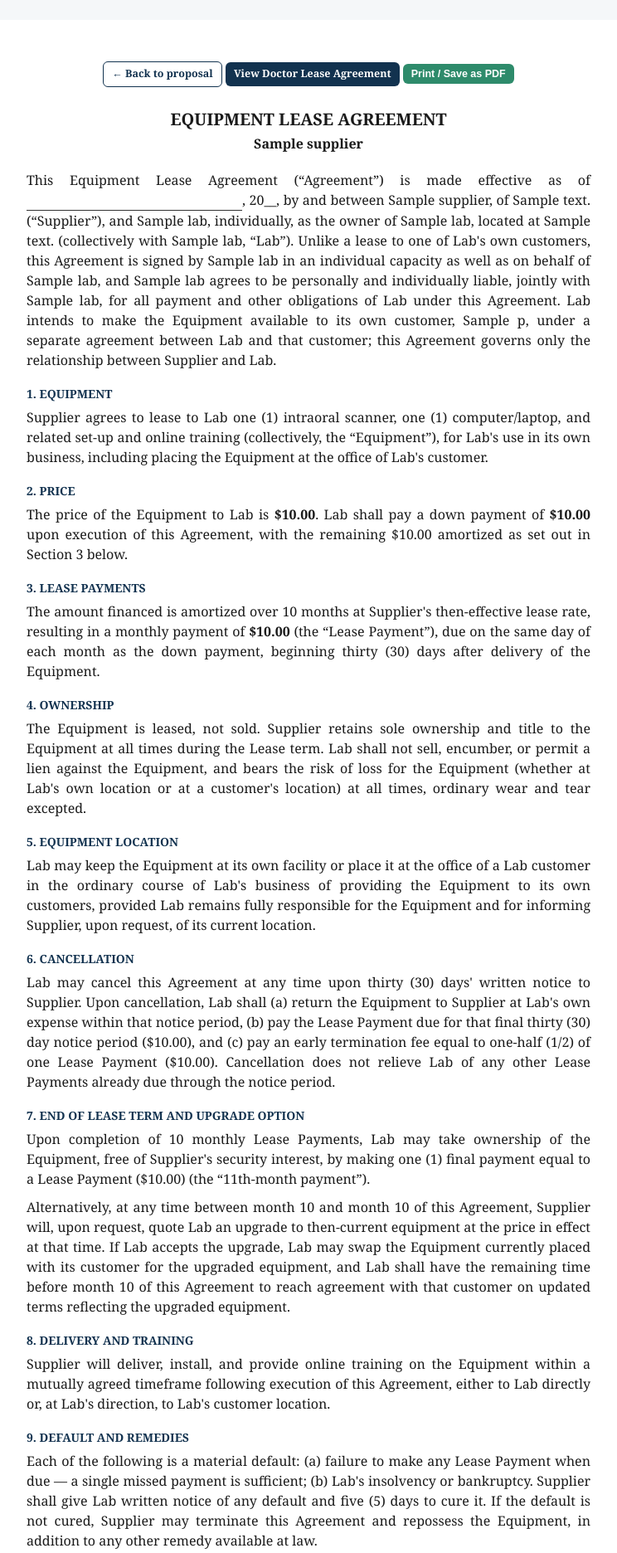
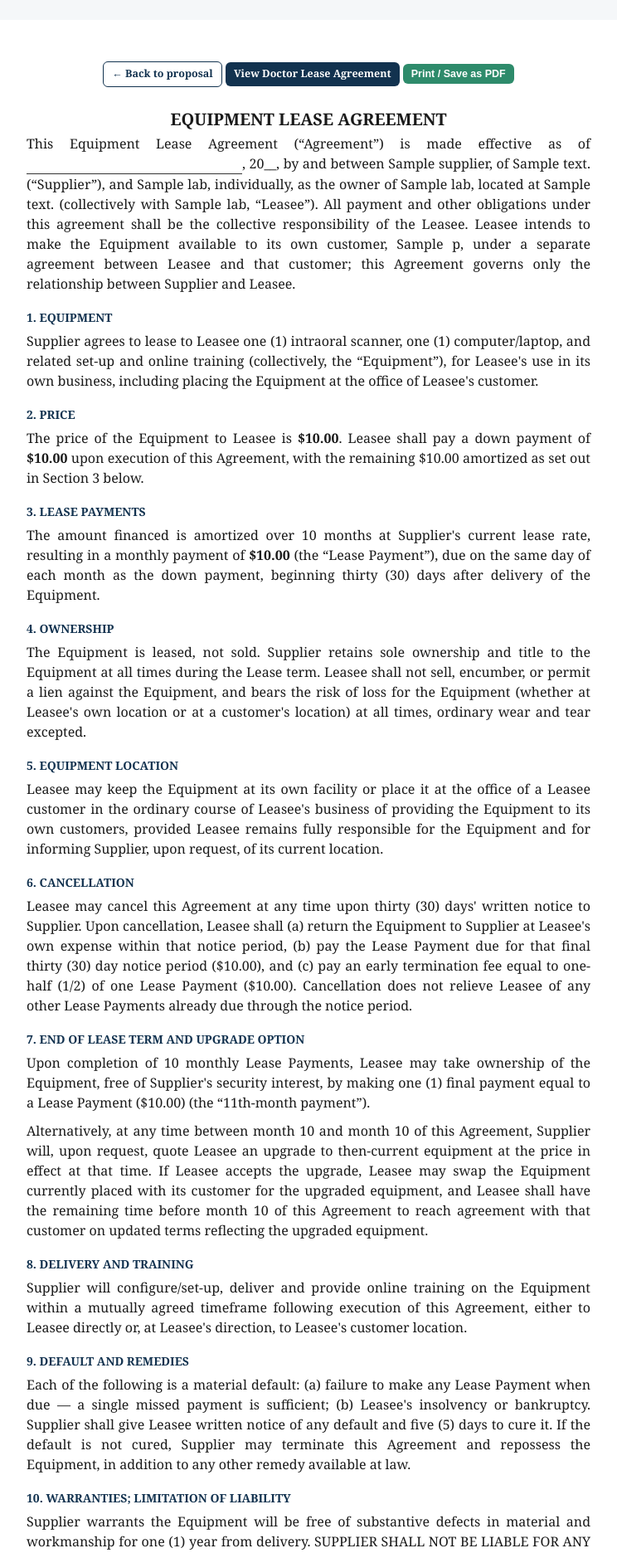
Before and after one commit to jvonthaden3/IntraOral-Lease, a Flask app: template templates/lab_agreement.html in a window 1280 px wide. Shown: the part 51-1923 px from the top of the page at 83% size, without its empty margins (268-1012 px from the left). Run offline with Flask 3, Linux system fonts and the light colour scheme; the template is opened without the code that fills it: most values are stand-ins (such as "Sample title", 1, 10 or a date in 2020).

Commit message:
Add files via upload

```diff
--- a/app.py
+++ b/app.py
@@ -102,6 +102,7 @@ def api_create_lab():
         owner_name=data.get("owner_name", "").strip(),
         owner_address=data.get("owner_address", "").strip(),
         owner_ssn=data.get("owner_ssn", "").strip(),
+        state=data.get("state", "").strip(),
     )
     lab = db.get_lab(lab_id)
     lab.pop("owner_ssn", None)  # never echo this back to the browser
--- a/static/calculator.js
+++ b/static/calculator.js
@@ -235,6 +235,7 @@ document.getElementById('btn_generate').addEventListener('click', async () => {
         return;
       }
       const ownerNameEl = document.getElementById('owner_name');
+      const labStateEl = document.getElementById('lab_state');
       const labResp = await fetch('/api/labs', {
         method: 'POST',
         headers: { 'Content-Type': 'application/json' },
@@ -245,6 +246,7 @@ document.getElementById('btn_generate').addEventListener('click', async () => {
           phone: document.getElementById('lab_phone').value.trim(),
           address: document.getElementById('lab_address').value.trim(),
           owner_name: ownerNameEl ? ownerNameEl.value.trim() : '',
+          state: labStateEl ? labStateEl.value.trim() : '',
         }),
       });
       if (!labResp.ok) throw new Error((await labResp.json()).error || 'Could not save lab profile');
--- a/templates/index.html
+++ b/templates/index.html
@@ -34,6 +34,7 @@
   <h3>Lab owner (for the equipment lease agreement)</h3>
   <div class="grid">
     <div class="field"><label>Owner's full legal name</label><input type="text" id="owner_name"></div>
+    <div class="field"><label>State (governing law on the Scanner Lease Agreement)</label><input type="text" id="lab_state" placeholder="e.g. Illinois"></div>
   </div>
   <div class="note">The equipment lease is between {{ supplier.name }} and you, as the lab owner &mdash; that's why
   your legal name is requested, not just the lab's. Additional personal information will be requested as part of the
--- a/templates/lab_agreement.html
+++ b/templates/lab_agreement.html
@@ -1,6 +1,11 @@
 {% extends "base.html" %}
 {% block title %}Lab Equipment Lease Agreement #{{ p.id }}{% endblock %}
 {% block content %}
+<style>
+  @media print {
+    @page { margin: 0.7in 0.5in; }
+  }
+</style>
 <div class="doc">
   <div class="no-print">
     <a href="/p/{{ p.token }}" class="btn secondary small">&larr; Back to proposal</a>
@@ -9,71 +14,68 @@
   </div>
 
   <h1>EQUIPMENT LEASE AGREEMENT</h1>
-  <div class="doc-sub">{{ supplier.name }}</div>
 
   <p>This Equipment Lease Agreement (&ldquo;Agreement&rdquo;) is made effective as of
   <span class="sig-line">&nbsp;</span>, 20__, by and between {{ supplier.name }}{% if supplier.address %}, of {{ supplier.address }}{% endif %}
   (&ldquo;Supplier&rdquo;), and {{ lab.owner_name or '[Owner Name]' }}, individually, as the owner of {{ lab.name }}{% if lab.address %},
-  located at {{ lab.address }}{% endif %} (collectively with {{ lab.name }}, &ldquo;Lab&rdquo;). Unlike a lease to one of Lab's own
-  customers, this Agreement is signed by {{ lab.owner_name or '[Owner Name]' }} in an individual capacity as well as on behalf of
-  {{ lab.name }}, and {{ lab.owner_name or '[Owner Name]' }} agrees to be personally and individually liable, jointly with
-  {{ lab.name }}, for all payment and other obligations of Lab under this Agreement. Lab intends to make the Equipment available
-  to its own customer, {{ p.client_practice_name }}, under a separate agreement between Lab and that customer; this Agreement
-  governs only the relationship between Supplier and Lab.</p>
+  located at {{ lab.address }}{% endif %} (collectively with {{ lab.name }}, &ldquo;Leasee&rdquo;). All payment and other
+  obligations under this agreement shall be the collective responsibility of the Leasee. Leasee intends to make the Equipment
+  available to its own customer, {{ p.client_practice_name }}, under a separate agreement between Leasee and that customer;
+  this Agreement governs only the relationship between Supplier and Leasee.</p>
 
   <h2>1. EQUIPMENT</h2>
-  <p>Supplier agrees to lease to Lab one (1) intraoral scanner, one (1) computer/laptop, and related set-up and online
-  training (collectively, the &ldquo;Equipment&rdquo;), for Lab's use in its own business, including placing the Equipment
-  at the office of Lab's customer.</p>
+  <p>Supplier agrees to lease to Leasee one (1) intraoral scanner, one (1) computer/laptop, and related set-up and online
+  training (collectively, the &ldquo;Equipment&rdquo;), for Leasee's use in its own business, including placing the Equipment
+  at the office of Leasee's customer.</p>
 
   <h2>2. PRICE</h2>
-  <p>The price of the Equipment to Lab is <strong>{{ (p.results.lab.equipment_cost)|usd }}</strong>. Lab shall pay a down
+  <p>The price of the Equipment to Leasee is <strong>{{ (p.results.lab.equipment_cost)|usd }}</strong>. Leasee shall pay a down
   payment of <strong>{{ (p.results.lab.down_payment)|usd }}</strong> upon execution of this Agreement, with the remaining
   {{ (p.results.lab.financed)|usd }} amortized as set out in Section 3 below.</p>
 
   <h2>3. LEASE PAYMENTS</h2>
-  <p>The amount financed is amortized over {{ p.inputs.get('lab_term', 0)|int }} months at Supplier's then-effective lease
+  <p>The amount financed is amortized over {{ p.inputs.get('lab_term', 0)|int }} months at Supplier's current lease
   rate, resulting in a monthly payment of <strong>{{ (p.results.lab.monthly_payment)|usd }}</strong> (the &ldquo;Lease
   Payment&rdquo;), due on the same day of each month as the down payment, beginning thirty (30) days after delivery of the
   Equipment.</p>
 
   <h2>4. OWNERSHIP</h2>
   <p>The Equipment is leased, not sold. Supplier retains sole ownership and title to the Equipment at all times during the
-  Lease term. Lab shall not sell, encumber, or permit a lien against the Equipment, and bears the risk of loss for the
-  Equipment (whether at Lab's own location or at a customer's location) at all times, ordinary wear and tear excepted.</p>
+  Lease term. Leasee shall not sell, encumber, or permit a lien against the Equipment, and bears the risk of loss for the
+  Equipment (whether at Leasee's own location or at a customer's location) at all times, ordinary wear and tear excepted.</p>
 
   <h2>5. EQUIPMENT LOCATION</h2>
-  <p>Lab may keep the Equipment at its own facility or place it at the office of a Lab customer in the ordinary course of
-  Lab's business of providing the Equipment to its own customers, provided Lab remains fully responsible for the Equipment
-  and for informing Supplier, upon request, of its current location.</p>
+  <p>Leasee may keep the Equipment at its own facility or place it at the office of a Leasee customer in the ordinary course
+  of Leasee's business of providing the Equipment to its own customers, provided Leasee remains fully responsible for the
+  Equipment and for informing Supplier, upon request, of its current location.</p>
 
   <h2>6. CANCELLATION</h2>
-  <p>Lab may cancel this Agreement at any time upon thirty (30) days' written notice to Supplier. Upon cancellation, Lab
-  shall (a) return the Equipment to Supplier at Lab's own expense within that notice period, (b) pay the Lease Payment due
+  <p>Leasee may cancel this Agreement at any time upon thirty (30) days' written notice to Supplier. Upon cancellation, Leasee
+  shall (a) return the Equipment to Supplier at Leasee's own expense within that notice period, (b) pay the Lease Payment due
   for that final thirty (30) day notice period ({{ (p.results.lab.monthly_payment)|usd }}), and (c) pay an early termination
   fee equal to one-half (1/2) of one Lease Payment ({{ (p.results.lab.monthly_payment * 0.5)|usd }}). Cancellation does not
-  relieve Lab of any other Lease Payments already due through the notice period.</p>
+  relieve Leasee of any other Lease Payments already due through the notice period.</p>
 
   <h2>7. END OF LEASE TERM AND UPGRADE OPTION</h2>
-  <p>Upon completion of {{ p.inputs.get('lab_term', 0)|int }} monthly Lease Payments, Lab may take ownership of the
+  <p>Upon completion of {{ p.inputs.get('lab_term', 0)|int }} monthly Lease Payments, Leasee may take ownership of the
   Equipment, free of Supplier's security interest, by making one (1) final payment equal to a Lease Payment
   ({{ (p.results.lab.monthly_payment)|usd }}) (the &ldquo;{{ p.inputs.get('lab_term', 0)|int + 1 }}th-month payment&rdquo;).</p>
   <p>Alternatively, at any time between month {{ p.inputs.get('lab_term', 0)|int }} and month
-  {{ p.inputs.get('doctor_term', 0)|int }} of this Agreement, Supplier will, upon request, quote Lab an upgrade to
-  then-current equipment at the price in effect at that time. If Lab accepts the upgrade, Lab may swap the Equipment
-  currently placed with its customer for the upgraded equipment, and Lab shall have the remaining time before month
+  {{ p.inputs.get('doctor_term', 0)|int }} of this Agreement, Supplier will, upon request, quote Leasee an upgrade to
+  then-current equipment at the price in effect at that time. If Leasee accepts the upgrade, Leasee may swap the Equipment
+  currently placed with its customer for the upgraded equipment, and Leasee shall have the remaining time before month
   {{ p.inputs.get('doctor_term', 0)|int }} of this Agreement to reach agreement with that customer on updated terms
   reflecting the upgraded equipment.</p>
 
   <h2>8. DELIVERY AND TRAINING</h2>
-  <p>Supplier will deliver, install, and provide online training on the Equipment within a mutually agreed timeframe
-  following execution of this Agreement, either to Lab directly or, at Lab's direction, to Lab's customer location.</p>
+  <p>Supplier will configure/set-up, deliver and provide online training on the Equipment within a mutually agreed timeframe
+  following execution of this Agreement, either to Leasee directly or, at Leasee's direction, to Leasee's customer location.</p>
 
   <h2>9. DEFAULT AND REMEDIES</h2>
   <p>Each of the following is a material default: (a) failure to make any Lease Payment when due &mdash; a single missed
-  payment is sufficient; (b) Lab's insolvency or bankruptcy. Supplier shall give Lab written notice of any default and five
-  (5) days to cure it. If the default is not cured, Supplier may terminate this Agreement and repossess the Equipment, in
-  addition to any other remedy available at law.</p>
+  payment is sufficient; (b) Leasee's insolvency or bankruptcy. Supplier shall give Leasee written notice of any default and
+  five (5) days to cure it. If the default is not cured, Supplier may terminate this Agreement and repossess the Equipment,
+  in addition to any other remedy available at law.</p>
 
   <h2>10. WARRANTIES; LIMITATION OF LIABILITY</h2>
   <p>Supplier warrants the Equipment will be free of substantive defects in material and workmanship for one (1) year from
@@ -94,10 +96,11 @@
   <h2>13. SIGNATURES</h2>
   <p><strong>{{ supplier.name|upper }}:</strong></p>
   <p>By: <span class="sig-line">&nbsp;</span> &nbsp;&nbsp; Date: <span class="sig-line" style="min-width:140px;">&nbsp;</span></p>
+  <p>Keith Crittenden, CEO</p>
   <p style="margin-top:24px;"><strong>{{ (lab.owner_name or '[OWNER NAME]')|upper }}, INDIVIDUALLY AND AS OWNER OF {{ lab.name|upper }}:</strong></p>
   <p>By: <span class="sig-line">&nbsp;</span> &nbsp;&nbsp; Date: <span class="sig-line" style="min-width:140px;">&nbsp;</span></p>
-  <p>Print Name: {{ lab.owner_name or '' }}<span class="sig-line">&nbsp;</span></p>
-  <p>Social Security Number: <span class="sig-line">&nbsp;</span></p>
-  <p>Home Address: <span class="sig-line">&nbsp;</span></p>
+  <p>Name: {{ lab.owner_name or '' }}<span class="sig-line">&nbsp;</span></p>
+  <p>Home Address: <span class="sig-line" style="display:block; width:100%; min-width:0;">&nbsp;</span></p>
+  <p><span class="sig-line" style="display:block; width:100%; min-width:0;">&nbsp;</span></p>
 </div>
 {% endblock %}
--- a/templates/proposal.html
+++ b/templates/proposal.html
@@ -12,7 +12,7 @@
   </div>
 
   <h1>Intraoral Scanner Lease Proposal</h1>
-  <div class="doc-sub">{{ lab.name }}</div>
+  <div class="doc-sub">{{ p.client_practice_name }}</div>
 
   <table style="width:100%; border:none; margin-bottom:20px;">
     <tr>
@@ -68,6 +68,7 @@
       enough in a month
     {% endif %}
     and no Lease Payment is due at all.
+    Invoices must be paid on time to qualify for credit toward the scanner lease payment.
   </p>
 
   <table>
```
Also changed, not shown: db.py (+6 -5 lines), templates/agreement.html (+17 -19 lines), README.md.
